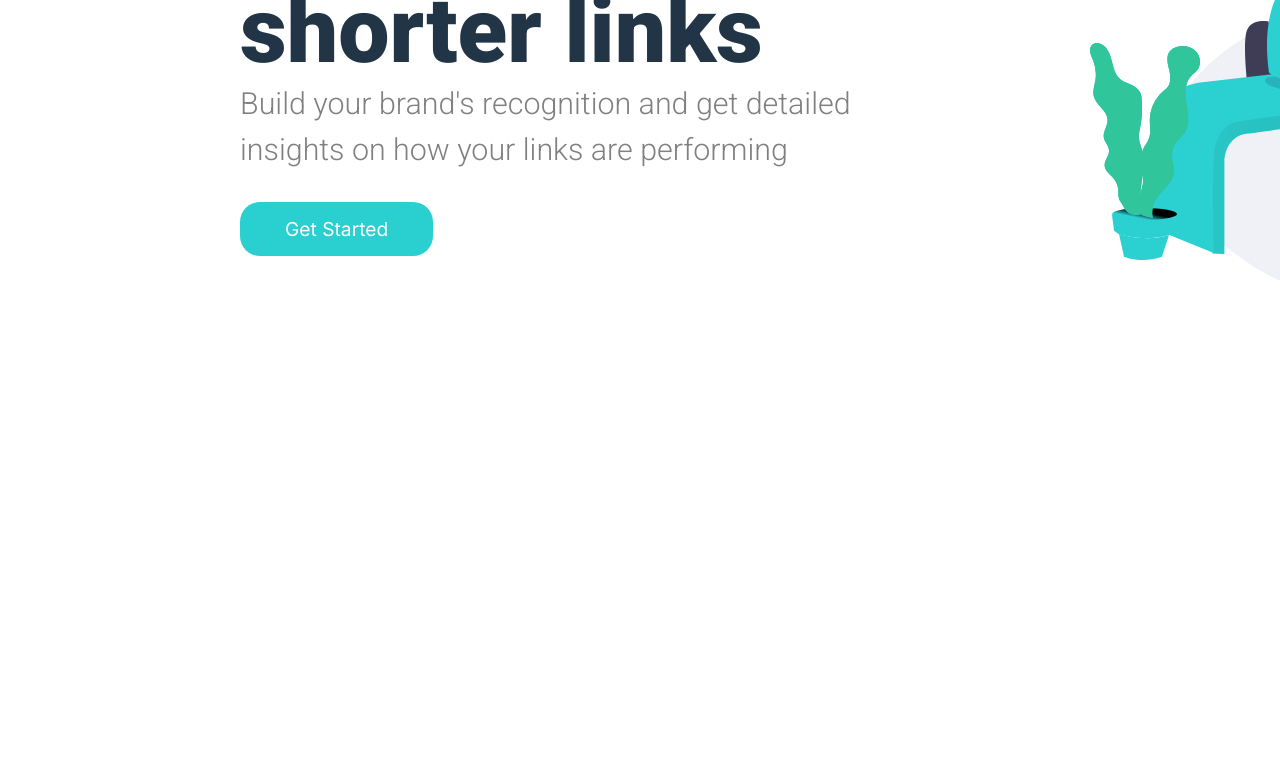
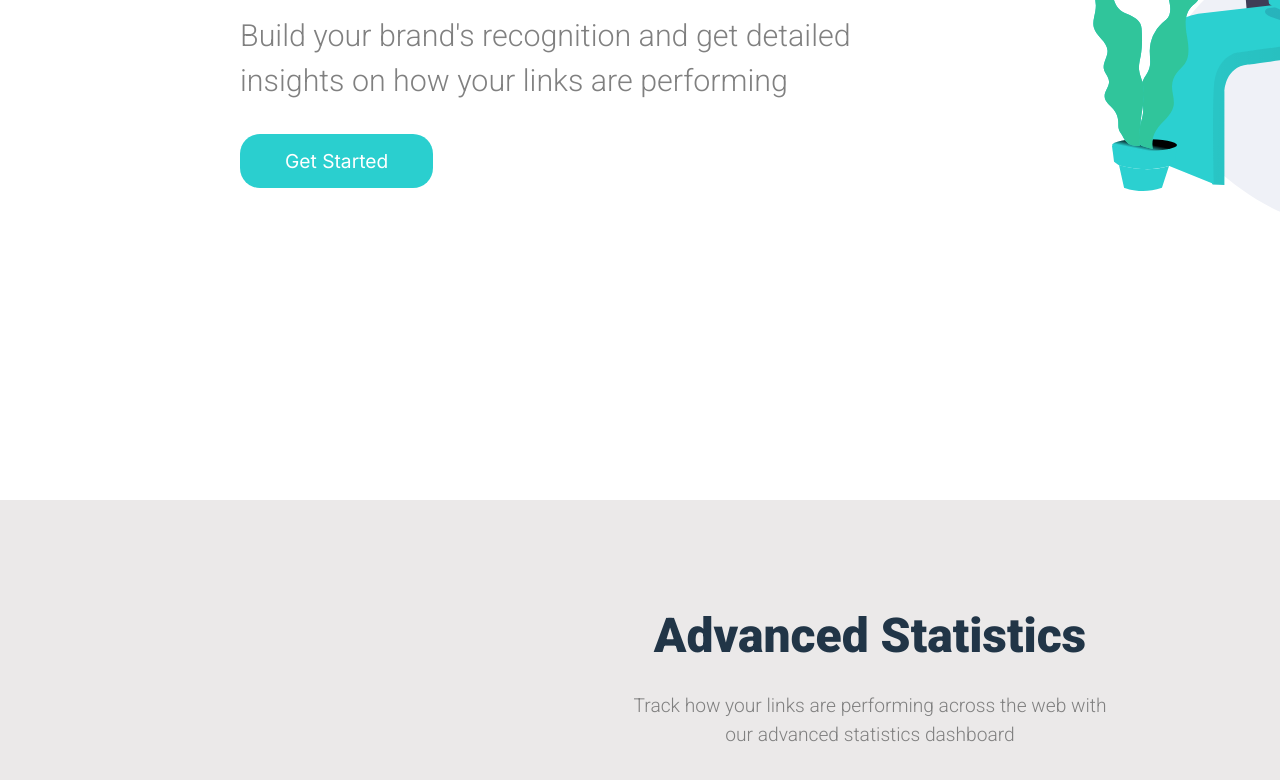
Before and after one commit to wilsonsiaw/shortly_react_application, a React (Vite) app: page / in a window 1280 px wide. Shown: the part 413-1193 px from the top of the page. Before the commit the page ends 800 px from the top, so only its background shows below. Built offline with nearby package versions, Linux system fonts and the light colour scheme.

Commit message:
✨ feat(App Component): Add Body
Add the Body component to the root component

```diff
--- a/src/components/App/App.jsx
+++ b/src/components/App/App.jsx
@@ -2,6 +2,8 @@ import { useState } from 'react';
 import './App.css';
 import Header from '../Header/Header';
 import Hero from '../Hero/Hero';
+import Body from '../Body/Body';
+
 
 function App() {
 
@@ -9,6 +11,7 @@ function App() {
     <div>
       <Header />
       <Hero />
+      <Body />
     </div>
   )
 }
```
